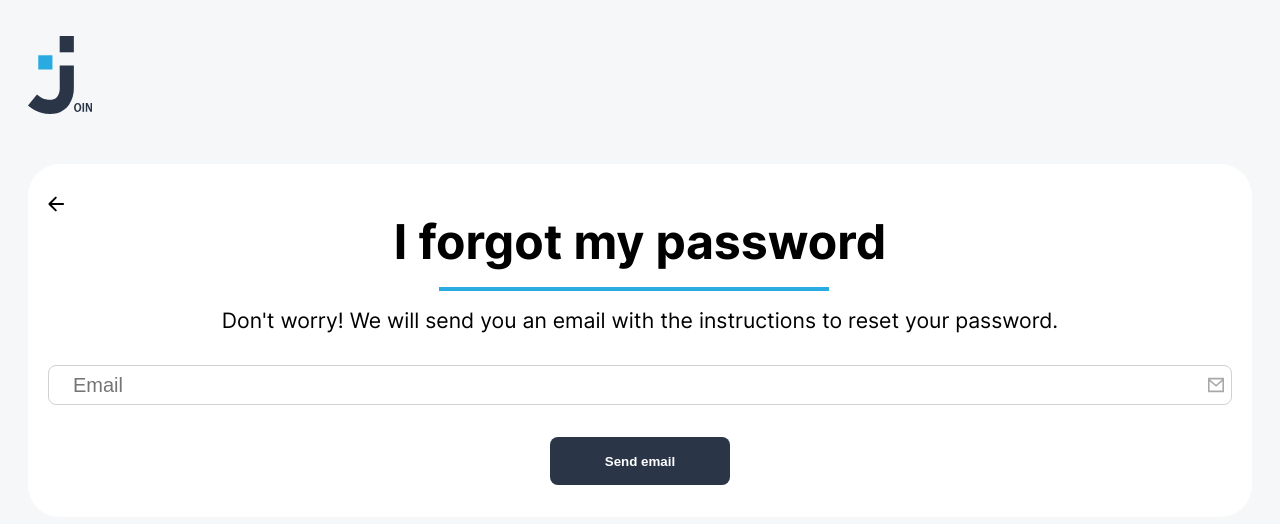
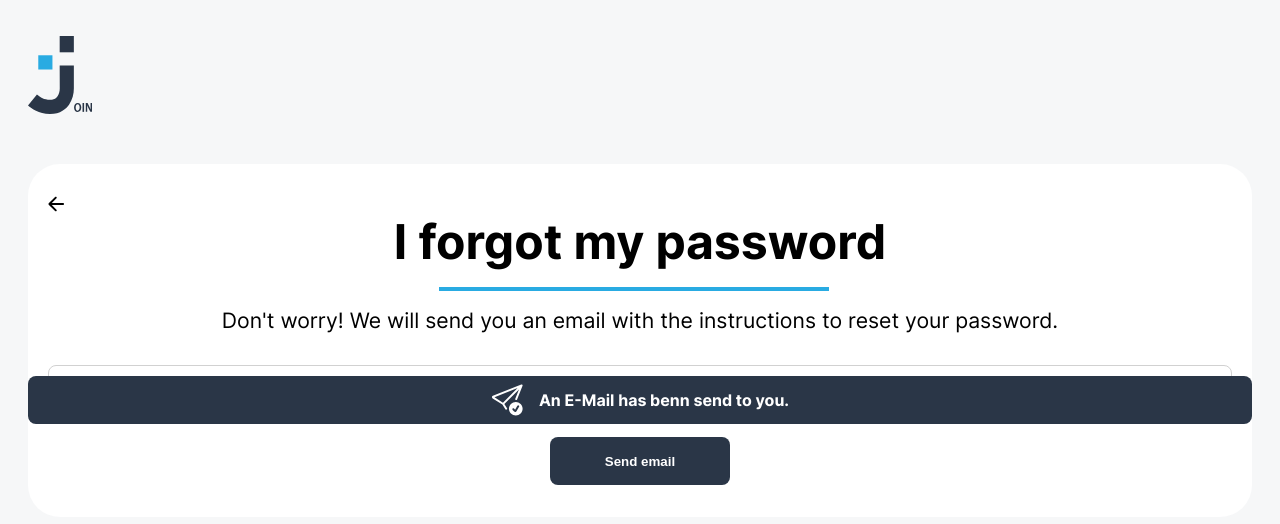
Before and after one commit to GeorgStrassberger/ng_join, an Angular app: page / in a window 1280 px wide. Shown: the top 524 px of the page. Built offline with nearby package versions, Linux system fonts and the light colour scheme.

Commit message:
add send animation to pw-forgot

```diff
--- a/src/app/auth/login/login.component.html
+++ b/src/app/auth/login/login.component.html
@@ -76,6 +76,6 @@
   </div>
   <div class="footer">
     <span class="footer__text">Not a Join user?</span>
-    <button class="btn__primary">Register</button>
+    <button class="btn__primary--small">Register</button>
   </div>
 </section>
--- a/src/app/auth/pw-forgot/pw-forgot.component.html
+++ b/src/app/auth/pw-forgot/pw-forgot.component.html
@@ -63,5 +63,23 @@
     </div>
   </div>
 
-  <div class="footer"></div>
+  <div class="footer">
+    <ng-container *ngIf="true">
+      <div class="popup__container">
+        <div class="btn__primary">
+          <svg class="send__icon" viewBox="0 0 41 42">
+            <path
+              d="M40.9078 2.25787C41.001 2.02503 41.0238 1.76996 40.9734 1.52427C40.923 1.27859 40.8016 1.0531 40.6243 0.875758C40.4469 0.698417 40.2215 0.577022 39.9758 0.526624C39.7301 0.476226 39.475 0.499042 39.2422 0.592241L1.96549 15.5034C1.6372 15.6348 1.35154 15.8543 1.13993 16.1376C0.928322 16.4209 0.798974 16.757 0.766125 17.1091C0.733275 17.4612 0.798196 17.8155 0.953742 18.1331C1.10929 18.4506 1.34943 18.7191 1.64774 18.909L14.4474 27.0526L18.3706 33.218C18.5559 33.4977 18.8435 33.6936 19.1717 33.7636C19.4999 33.8335 19.8424 33.772 20.1257 33.5921C20.4089 33.4122 20.6103 33.1283 20.6866 32.8016C20.7628 32.4748 20.7078 32.1311 20.5334 31.8445L17.0074 26.3044L36.2107 7.10099L31.3548 19.2421C31.2881 19.399 31.2534 19.5677 31.2527 19.7382C31.2519 19.9086 31.2853 20.0776 31.3507 20.235C31.4161 20.3925 31.5123 20.5353 31.6336 20.6551C31.7549 20.7749 31.8989 20.8693 32.0572 20.9327C32.2154 20.9962 32.3847 21.0274 32.5552 21.0245C32.7257 21.0217 32.8939 20.9849 33.0499 20.9162C33.206 20.8475 33.3468 20.7484 33.464 20.6246C33.5813 20.5008 33.6727 20.3549 33.7328 20.1954L40.9078 2.25787ZM34.399 5.2893L15.1957 24.4927L4.07699 17.4176L34.399 5.2893Z"
+              fill="white"
+            />
+            <path
+              d="M41 32.5312C41 34.9099 40.0551 37.1911 38.3731 38.8731C36.6911 40.5551 34.4099 41.5 32.0312 41.5C29.6526 41.5 27.3714 40.5551 25.6894 38.8731C24.0074 37.1911 23.0625 34.9099 23.0625 32.5312C23.0625 30.1526 24.0074 27.8714 25.6894 26.1894C27.3714 24.5074 29.6526 23.5625 32.0312 23.5625C34.4099 23.5625 36.6911 24.5074 38.3731 26.1894C40.0551 27.8714 41 30.1526 41 32.5312ZM35.8929 28.2288C35.7486 28.1423 35.5886 28.0851 35.4221 28.0604C35.2556 28.0357 35.0859 28.0441 34.9227 28.085C34.7595 28.126 34.6059 28.1986 34.4707 28.2989C34.3356 28.3992 34.2215 28.5252 34.1351 28.6696L31.1369 33.6664L29.7353 32.2647C29.4947 32.0242 29.1684 31.889 28.8281 31.889C28.4879 31.889 28.1616 32.0242 27.921 32.2647C27.6804 32.5053 27.5453 32.8316 27.5453 33.1719C27.5453 33.5121 27.6804 33.8384 27.921 34.079L29.9044 36.0598C30.1108 36.2667 30.3617 36.4237 30.638 36.519C30.9142 36.6143 31.2086 36.6453 31.4986 36.6097C31.7887 36.5742 32.0668 36.4729 32.3119 36.3137C32.5569 36.1544 32.7624 35.9414 32.9127 35.6908L36.3337 29.9867C36.4202 29.8423 36.4774 29.6823 36.5021 29.5159C36.5268 29.3494 36.5184 29.1797 36.4775 29.0164C36.4365 28.8532 36.3639 28.6996 36.2636 28.5645C36.1633 28.4293 36.0373 28.3153 35.8929 28.2288Z"
+              fill="white"
+            />
+          </svg>
+          <span>An E-Mail has benn send to you.</span>
+        </div>
+      </div>
+    </ng-container>
+  </div>
 </section>
--- a/src/app/auth/pw-forgot/pw-forgot.component.scss
+++ b/src/app/auth/pw-forgot/pw-forgot.component.scss
@@ -2,6 +2,7 @@
 @import "../../../variables.scss";
 @import "../../../mixin.scss";
 section {
+  position: relative;
   background-color: $color-secondary;
   height: 100%;
   display: flex;
@@ -126,3 +127,40 @@ section {
   align-items: center;
   justify-content: space-evenly;
 }
+
+.notification {
+  @include btn;
+}
+
+.send__icon {
+  width: $icon-size * 2;
+  height: $icon-size * 2;
+  margin-right: 1rem;
+}
+
+// toggle with ngIF boolean
+.popup__container {
+  position: absolute;
+  top: 50%;
+  width: 100%;
+  display: flex;
+  flex-direction: column;
+  justify-content: center;
+  align-items: center;
+  animation-name: fade-in;
+  animation-duration: 1s;
+  animation-fill-mode: forwards;
+  animation-iteration-count: 1;
+  animation-timing-function: ease-out;
+}
+
+@keyframes fade-in {
+  0% {
+    opacity: 0;
+    transform: translate(0, -50%) scale(0);
+  }
+  100% {
+    opacity: 1;
+    transform: translate(0, -50%) scale(1);
+  }
+}
--- a/src/mixin.scss
+++ b/src/mixin.scss
@@ -9,9 +9,12 @@
 
 // ##### BUTTONs #####
 @mixin btn {
-  font-weight: 600;
+  text-align: center;
+  display: flex;
+  align-items: center;
+  justify-content: center;
   border-radius: 0.5rem;
-  height: 3rem;
+  min-height: 3rem;
   border: 0.0625rem solid $color-primary;
 }
 
@@ -19,8 +22,13 @@
   @include btn;
   background-color: $color-primary;
   color: $color-white;
+  font-weight: 700;
   border: none;
-  width: $btn-size-small;
+  width: 100%;
+  &--small {
+    @extend .btn__primary;
+    width: $btn-size-small;
+  }
   &--large {
     @extend .btn__primary;
     width: $btn-size-large;
@@ -34,7 +42,11 @@
   @include btn;
   background-color: $color-white;
   color: $color-primary;
-  width: $btn-size-small;
+  width: 100%;
+  &--small {
+    @extend .btn__secondary;
+    width: $btn-size-small;
+  }
   &--large {
     @extend .btn__secondary;
     width: $btn-size-large;
```
